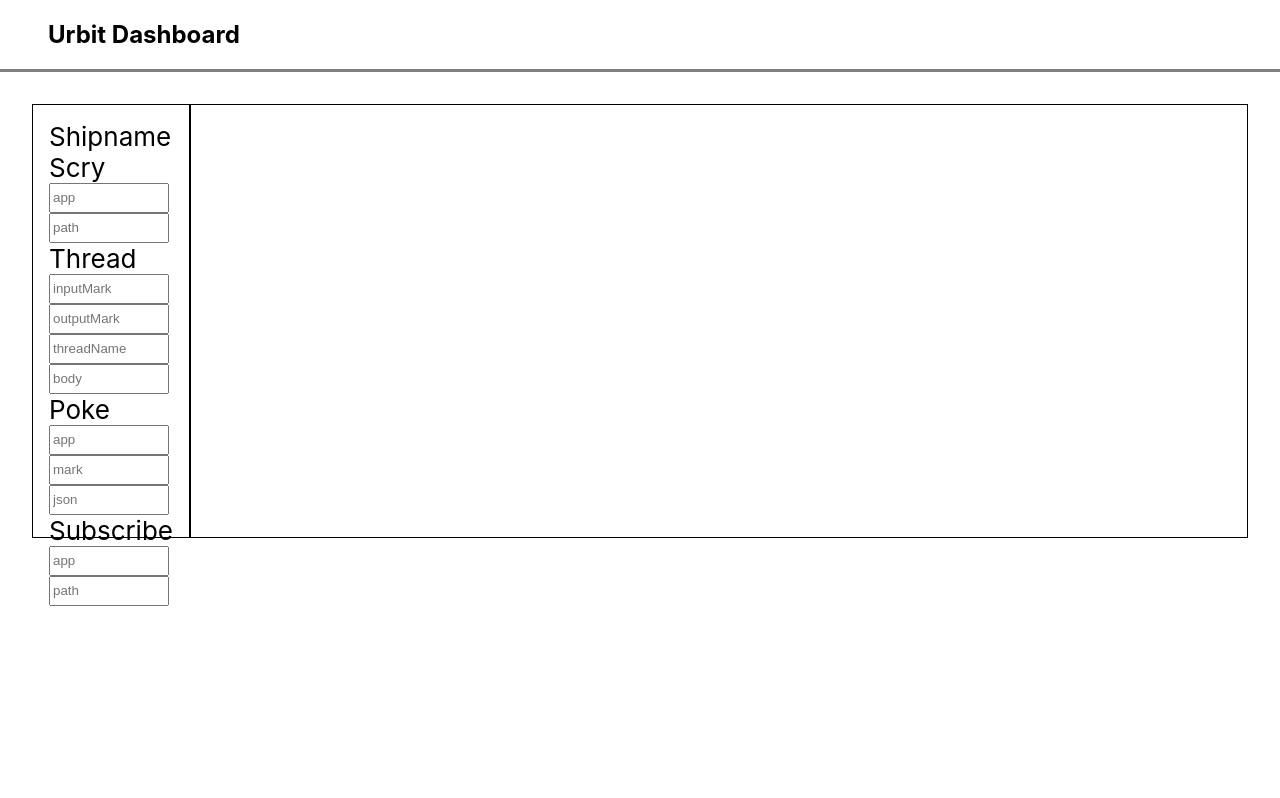
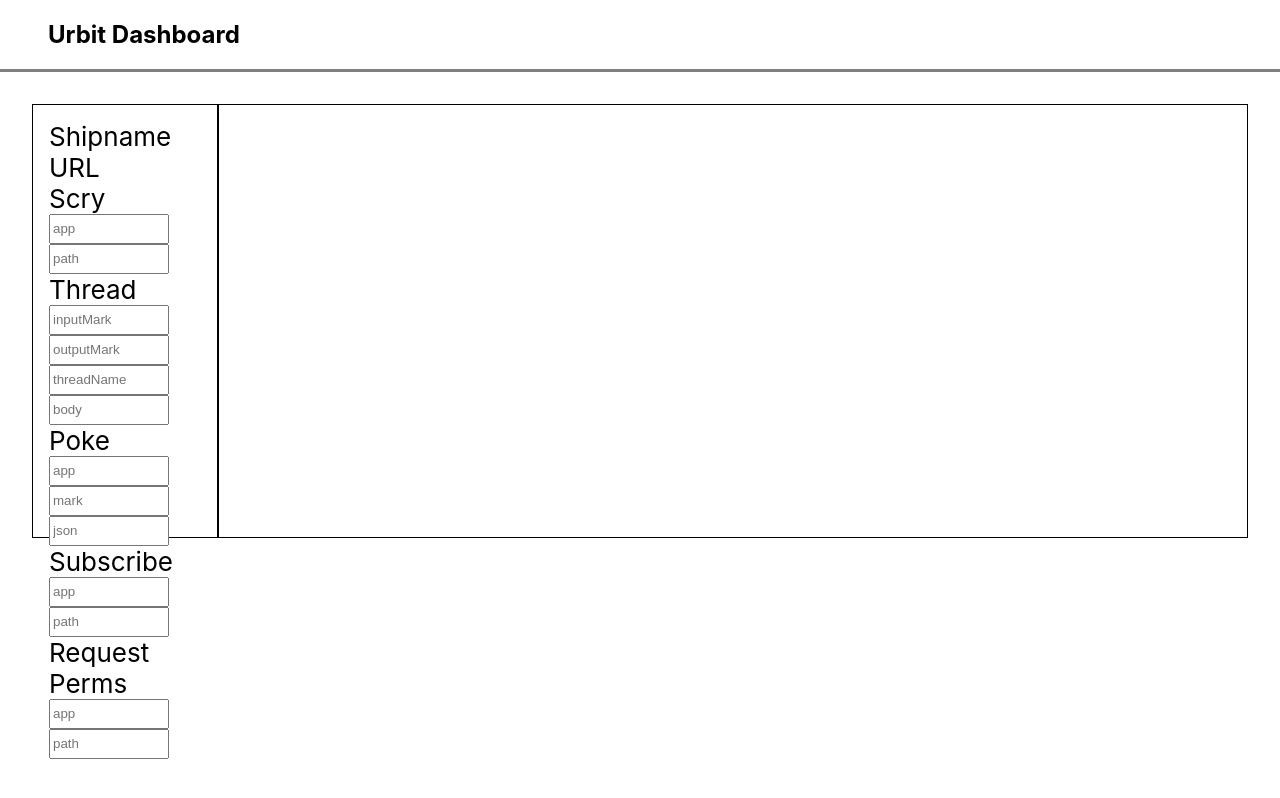
Before and after one commit to dcSpark/urbit-dashboard, a React (Create React App) app: page / in a window 1280 px wide. Built offline with nearby package versions, Linux system fonts and the light colour scheme.

Commit message:
added request perms testing, changed api name

```diff
--- a/src/components/Dashboard.tsx
+++ b/src/components/Dashboard.tsx
@@ -37,7 +37,15 @@
     }
 
     function fetchShip() {
-        window.urbit.getShip()
+        window.urbitVisor.getShip()
+            .then((res: any) => {
+                if (res) setData(res)
+                if (!res) setData(["extension locked"])
+            })
+            .catch((err: any) => setData(err))
+    }
+    function fetchURL() {
+        window.urbitVisor.getURL()
             .then((res: any) => {
                 if (res) setData(res)
                 if (!res) setData(["extension locked"])
@@ -45,7 +53,7 @@
             .catch((err: any) => setData(err))
     }
     function scry() {
-        window.urbit.scry({ app: app, path: path })
+        window.urbitVisor.scry({ app: app, path: path })
             .then((res: any) => {
                 console.log(res, "scried")
                 console.log(getList(res), "processed")
@@ -60,7 +68,7 @@
         let body;
         try {
             body = JSON.parse(threadBody)
-            window.urbit.thread({ inputMark: app, outputMark: path, threadName: json, body: body })
+            window.urbitVisor.thread({ inputMark: app, outputMark: path, threadName: json, body: body })
                 .then((res: any) => {
                     console.log(res, "thread posted")
                 })
@@ -74,7 +82,7 @@
 
     }
     function poke() {
-        window.urbit.poke({ app: app, mark: path, json: json })
+        window.urbitVisor.poke({ app: app, mark: path, json: json })
             .then((res: any) => {
                 console.log(res, "poked")
             })
@@ -85,7 +93,7 @@
     }
 
     function subscribe() {
-        window.urbit.subscribe({ app: app, path: path})
+        window.urbitVisor.subscribe({ app: app, path: path})
             .then((res: any) => {
                 console.log(res, "subscribed")
             })
@@ -94,14 +102,27 @@
                 setData(["Subscription failed"])
             });
     }
+    function requestPerms(){
+        window.urbitVisor.requestPermissions(["shipName", "poke", "subscribe"])
+        .then((res: any) => {
+            console.log(res, "permissions obtained")
+        })
+        .catch((err: any) => {
+            console.log(err, "errored")
+            setData(["Permission Request Failed"])
+        });
+    }
     function test(){
-        window.urbit.test();
+        window.urbitVisor.test();
     }
     return (
         <div className="main">
             <div className="col col1">
                 <div className="shipname">
                     <a onClick={fetchShip}>Shipname</a>
+                </div>
+                <div className="shipURL">
+                    <a onClick={fetchURL}>URL</a>
                 </div>
                 <div className="scry">
                     <a onClick={scry}>Scry</a>
@@ -126,6 +147,11 @@
                     <input onChange={(e) => setApp(e.currentTarget.value)} type="text" placeholder="app" />
                     <input onChange={(e) => setPath(e.currentTarget.value)} type="text" placeholder="path" />
                 </div>
+                <div className="request-perms">
+                    <a onClick={requestPerms}>Request Perms</a>
+                    <input onChange={(e) => setApp(e.currentTarget.value)} type="text" placeholder="app" />
+                    <input onChange={(e) => setPath(e.currentTarget.value)} type="text" placeholder="path" />
+                </div>
             </div>
             <div className="col col2">
                 <div>{processData(data)}</div>
```
Also changed, not shown: 1 other file (tests, documents, lock files or other folders).
